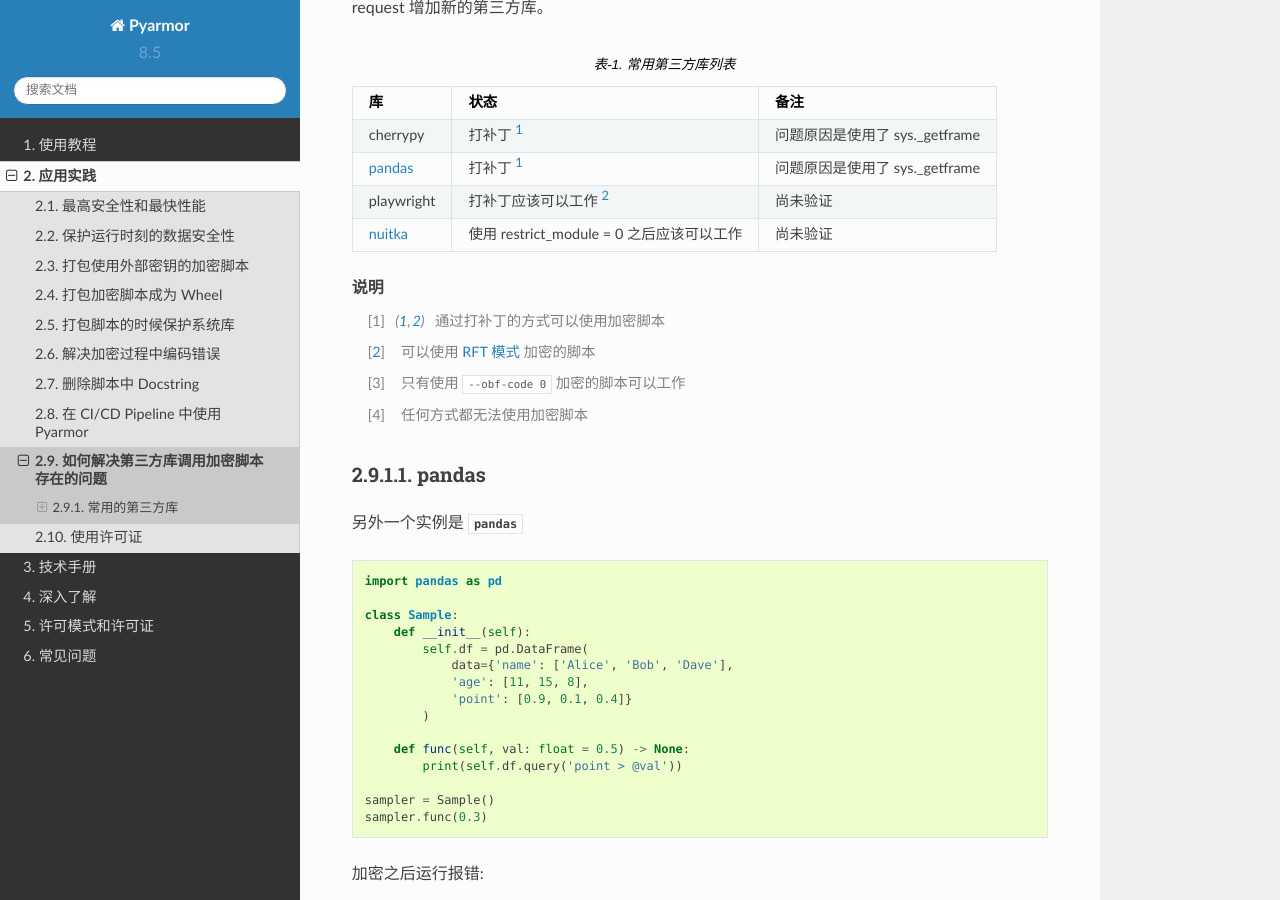
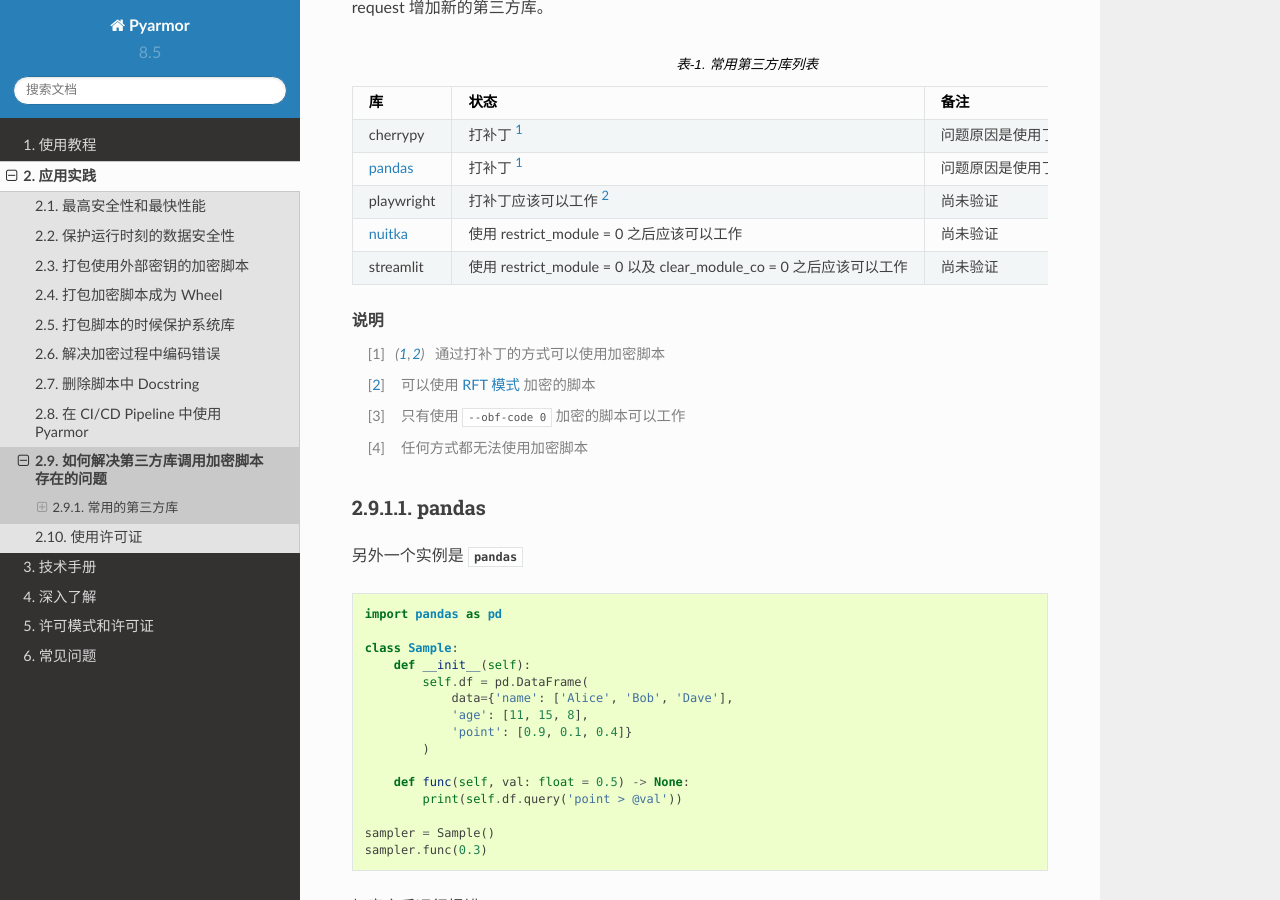
Before and after one commit to dashingsoft/pyarmor-docs-zh, a Sphinx documentation site: the page built from docs/how-to/third-party.rst, in a window 1280 px wide and 900 px high, scrolled down 2263 px. Built offline with Sphinx 7.4.7 and the Read the Docs theme 2.0.0, drawn with Linux system fonts in a browser that asks for light colours.

Commit message:
Doc how to fix streamlit issue

```diff
--- a/docs/how-to/third-party.rst
+++ b/docs/how-to/third-party.rst
@@ -107,6 +107,9 @@ Python 在各个领域得到广泛的应用，有很多包我甚至从来都没
    * - `nuitka`_
      - 使用 restrict_module = 0 之后应该可以工作
      - 尚未验证
+   * - streamlit
+     - 使用 restrict_module = 0 以及 clear_module_co = 0 之后应该可以工作
+     - 尚未验证
 
 .. rubric:: 说明
 
```
